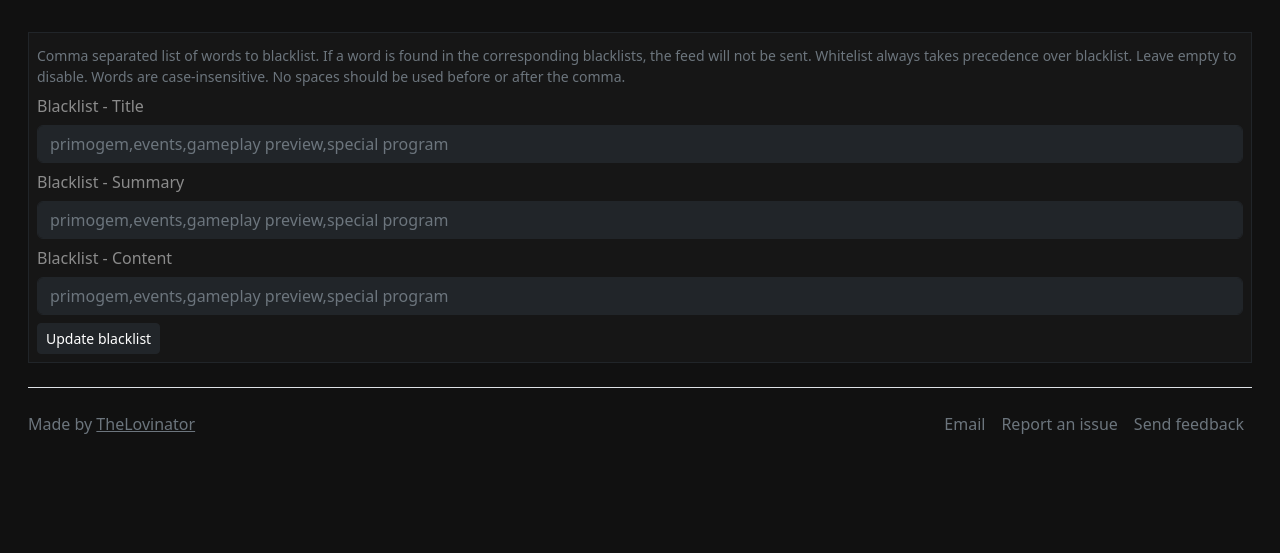
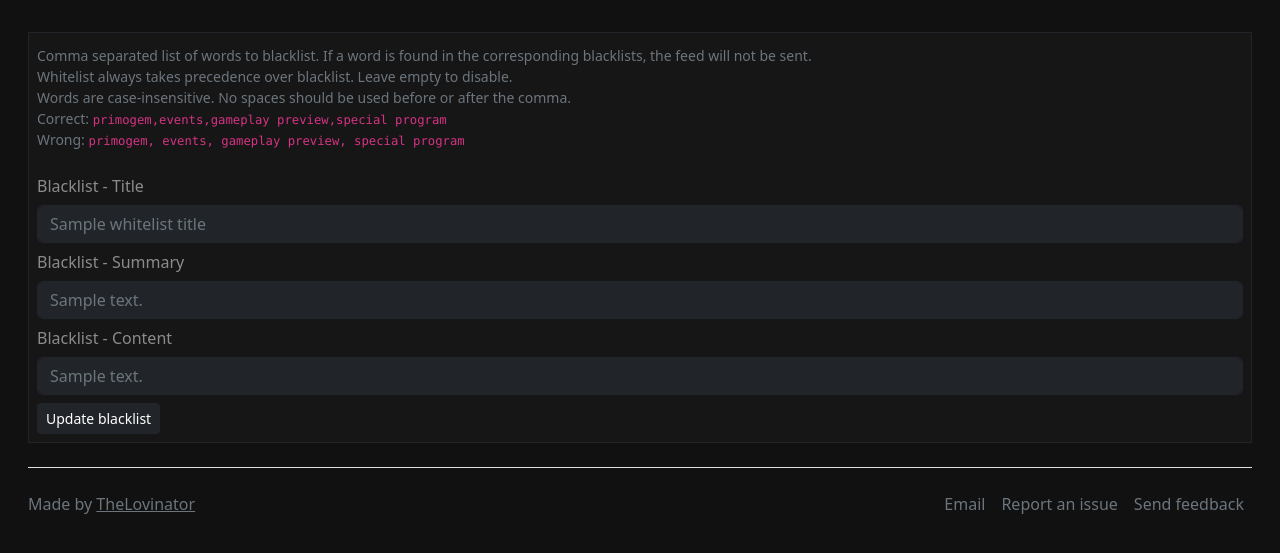
Before and after one commit to TheLovinator1/discord-rss-bot, a FastAPI app: template discord_rss_bot/templates/blacklist.html in a window 1280 px wide. Shown: the part 57-610 px from the top of the page. Run offline with FastAPI, Linux system fonts and the light colour scheme; the template is opened without the code that fills it: most values are stand-ins (such as "Sample title", 1, 10 or a date in 2020); parts of the project's set-up code (start-up, migrations or seed data) failed here and were passed over.

Commit message:
Show previous blacklist/whitelist in the text input

```diff
--- a/discord_rss_bot/main.py
+++ b/discord_rss_bot/main.py
@@ -49,6 +49,7 @@ from reader import (
 from starlette.responses import RedirectResponse
 from starlette.templating import _TemplateResponse  # noqa
 
+from discord_rss_bot import blacklist, whitelist
 from discord_rss_bot.blacklist import has_black_tags, should_be_skipped
 from discord_rss_bot.feeds import send_to_discord
 from discord_rss_bot.search import create_html_for_search_results
@@ -284,8 +285,6 @@ async def set_whitelist(
     Returns:
         Redirect back to the feed page.
     """
-    # Add the whitelist to the feed.
-
     if whitelist_title:
         reader.set_tag(feed_url, "whitelist_title", whitelist_title)  # type: ignore
     if whitelist_summary:
@@ -314,12 +313,19 @@ async def get_whitelist(feed_url: str, request: Request) -> _TemplateResponse:
     url: str = urllib.parse.unquote(feed_url)
 
     feed: Feed = reader.get_feed(url)
-    try:
-        whitelist: str = reader.get_tag(url, "whitelist")  # type: ignore
-    except TagNotFoundError:
-        whitelist: str = ""
 
-    context = {"request": request, "feed": feed, "whitelist": whitelist}
+    # Get previous data, this is used when creating the form.
+    whitelist_title = whitelist.get_whitelist_title(reader, feed)
+    whitelist_summary = whitelist.get_whitelist_summary(reader, feed)
+    whitelist_content = whitelist.get_whitelist_content(reader, feed)
+
+    context = {
+        "request": request,
+        "feed": feed,
+        "whitelist_title": whitelist_title,
+        "whitelist_summary": whitelist_summary,
+        "whitelist_content": whitelist_content,
+    }
     return templates.TemplateResponse("whitelist.html", context)
 
 
@@ -362,12 +368,19 @@ async def get_blacklist(feed_url: str, request: Request) -> _TemplateResponse:
     url: str = urllib.parse.unquote(feed_url)
 
     feed: Feed = reader.get_feed(url)
-    try:
-        blacklist: str = reader.get_tag(url, "blacklist")  # type: ignore
-    except TagNotFoundError:
-        blacklist: str = ""
 
-    context = {"request": request, "feed": feed, "blacklist": blacklist}
+    # Get previous data, this is used when creating the form.
+    blacklist_title = blacklist.get_blacklist_title(reader, feed)
+    blacklist_summary = blacklist.get_blacklist_summary(reader, feed)
+    blacklist_content = blacklist.get_blacklist_content(reader, feed)
+
+    context = {
+        "request": request,
+        "feed": feed,
+        "blacklist_title": blacklist_title,
+        "blacklist_summary": blacklist_summary,
+        "blacklist_content": blacklist_content,
+    }
     return templates.TemplateResponse("blacklist.html", context)
 
 
--- a/discord_rss_bot/templates/blacklist.html
+++ b/discord_rss_bot/templates/blacklist.html
@@ -7,22 +7,40 @@
             <div class="row pb-2">
 
                 <div class="col-sm-12">
-                    <div class="form-text">Comma separated list of words to blacklist. If a word is found in the
-                        corresponding blacklists, the feed will not be sent. Whitelist always takes precedence over
-                        blacklist. Leave empty to disable. Words are case-insensitive. No spaces should be used before
-                        or after the comma.
+                    <div class="form-text">
+                        <ul class="list-inline">
+                            <li>Comma separated list of words to blacklist. If a word is found in the
+                                corresponding blacklists, the feed will not be sent.
+                            </li>
+                            <li>Whitelist always takes precedence over blacklist. Leave empty to disable.</li>
+                            <li>Words are case-insensitive. No spaces should be used before or after the comma.</li>
+
+                            <li>
+                                Correct:
+                                <code>
+                                    primogem,events,gameplay preview,special program
+                                </code>
+                            </li>
+                            <li>
+                                Wrong:
+                                <code>
+                                    primogem, events, gameplay preview, special program
+                                </code>
+                            </li>
+                        </ul>
+
                     </div>
                     <label for="blacklist_title" class="col-sm-6 col-form-label">Blacklist - Title</label>
                     <input name="blacklist_title" type="text" class="form-control bg-dark border-dark text-muted"
-                           id="blacklist_title" placeholder="primogem,events,gameplay preview,special program">
+                           id="blacklist_title" value="{% if whitelist_title %}{{ whitelist_title }}{% endif %}">
 
                     <label for="blacklist_summary" class="col-sm-6 col-form-label">Blacklist - Summary</label>
                     <input name="blacklist_summary" type="text" class="form-control bg-dark border-dark text-muted"
-                           id="blacklist_summary" placeholder="primogem,events,gameplay preview,special program">
+                           id="blacklist_summary" value="{% if blacklist_summary %}{{ blacklist_summary }}{% endif %}">
 
                     <label for="blacklist_content" class="col-sm-6 col-form-label">Blacklist - Content</label>
                     <input name="blacklist_content" type="text" class="form-control bg-dark border-dark text-muted"
-                           id="blacklist_content" placeholder="primogem,events,gameplay preview,special program">
+                           id="blacklist_content" value="{% if blacklist_content %}{{ blacklist_content }}{% endif %}">
 
                 </div>
             </div>
```
Also changed, not shown: discord_rss_bot/templates/whitelist.html (+25 -7 lines).
